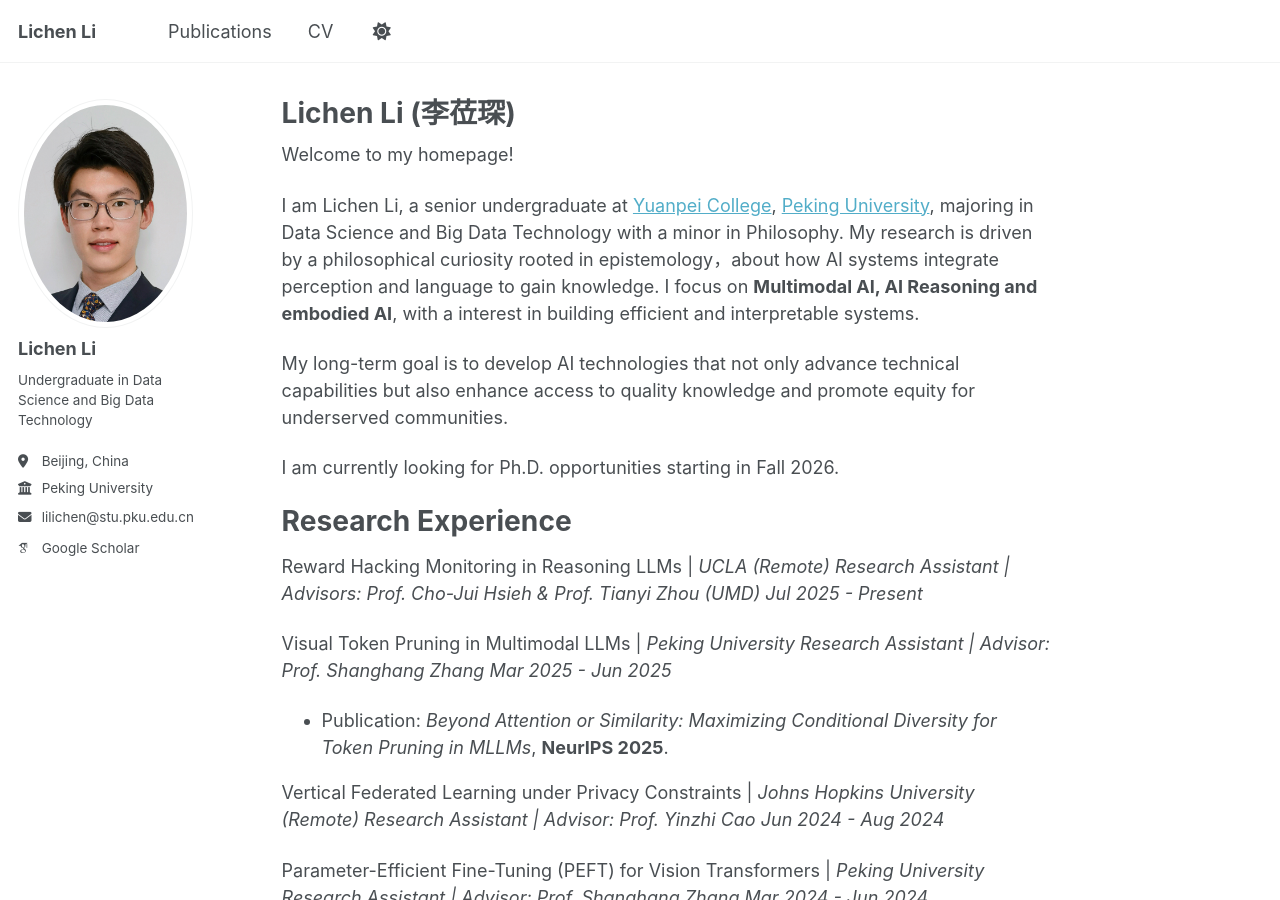
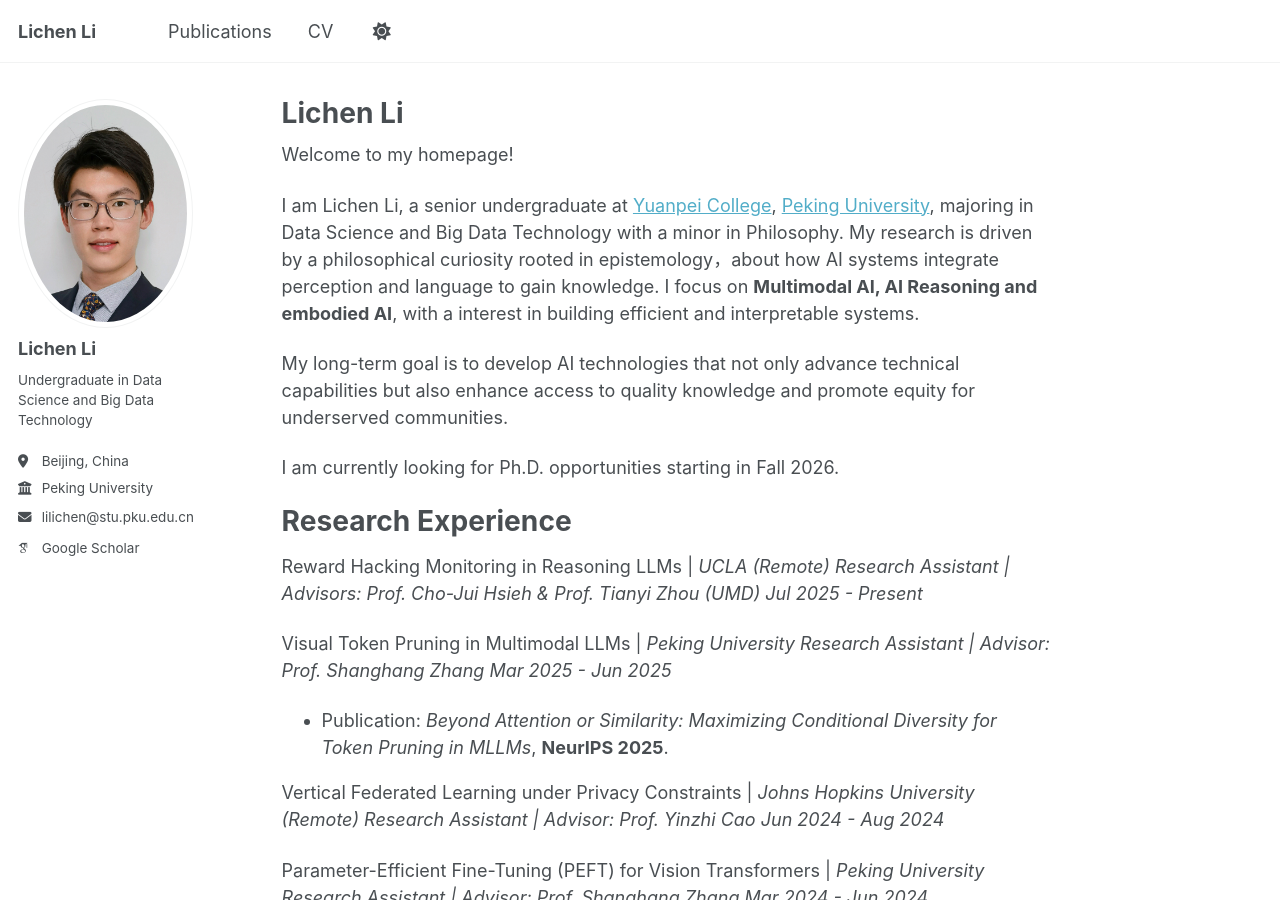
Before and after one commit to LichenLillc/LichenLillc.github.io, a Jekyll site: the page built from _pages/about.md, in a window 1280 px wide and 900 px high. Built offline with Jekyll 4.4.1, drawn with Linux system fonts in a browser that asks for light colours; some web fonts are replaced; a script that is not in the unit is left out.

Commit message:
Update title in about.md to remove Chinese characters

```diff
--- a/_pages/about.md
+++ b/_pages/about.md
@@ -1,6 +1,6 @@
 ---
 permalink: /
-title: "Lichen Li (李莅琛)"
+title: "Lichen Li"
 author_profile: true
 redirect_from:
   - /about/
```
